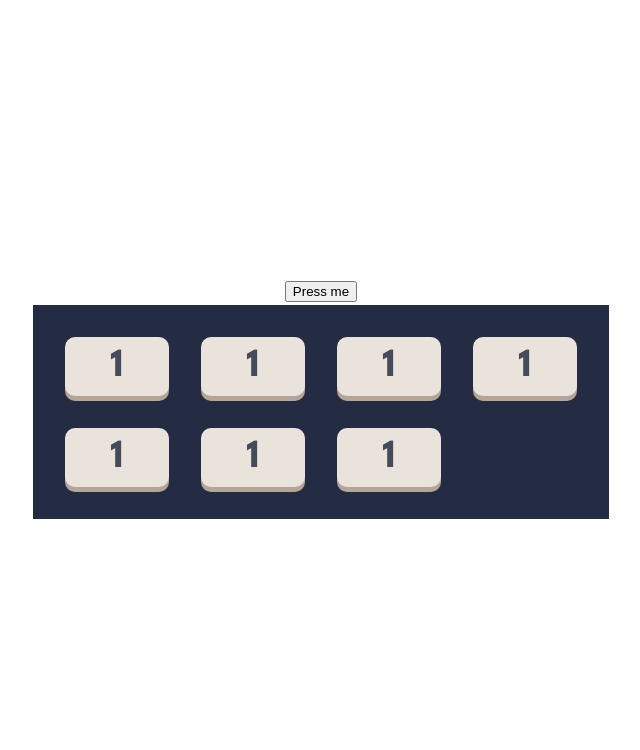
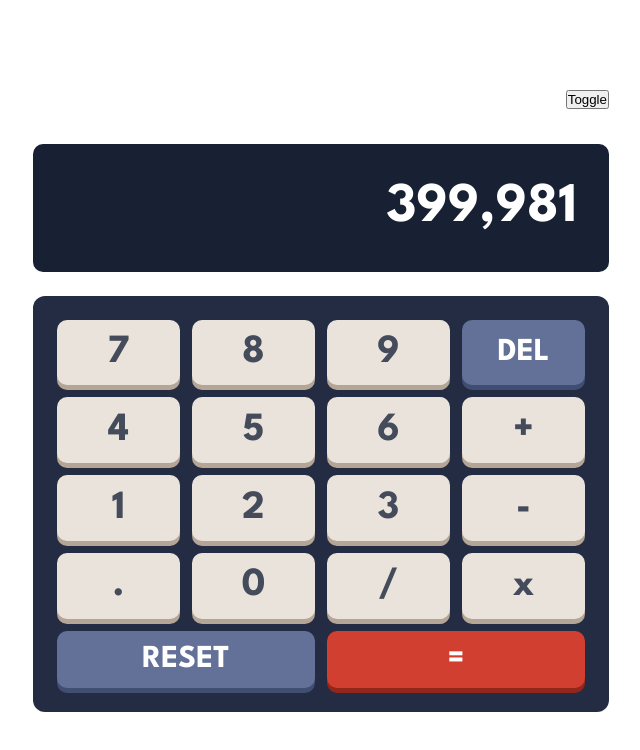
Before and after one commit to zulmy-azhary/calculator-app, a Svelte app: page / in a window 1280 px wide. Shown: the top 750 px of the page, without its empty margins (319-959 px from the left). Built offline with nearby package versions, Linux system fonts and the light colour scheme.

Commit message:
Styling and layouting the UI

```diff
--- a/src/App.svelte
+++ b/src/App.svelte
@@ -1,25 +1,17 @@
 <script lang="ts">
-  import Header from "./components/Header.svelte";
-  import Key from "./components/Key.svelte";
+  import { Header, Screen, Keypad } from "./components";
 </script>
 
 <Header />
 <main>
-  <Key>1</Key>
-  <Key>1</Key>
-  <Key>1</Key>
-  <Key>1</Key>
-  <Key>1</Key>
-  <Key>1</Key>
-  <Key>1</Key>
+  <Screen />
+  <Keypad />
 </main>
 
 <style>
   main {
-    display: grid;
-    grid-template-columns: repeat(4, minmax(0, 1fr));
-    gap: 2rem;
-    padding: 2rem;
-    background-color: var(--bgKeypad);
+    display: flex;
+    flex-direction: column;
+    row-gap: 1.5rem;
   }
 </style>
--- a/src/app.css
+++ b/src/app.css
@@ -20,7 +20,10 @@
   --bgKeyMainShadow: hsl(28, 16%, 65%);
 
   /*! Text */
-  --mainText: hsl(221, 14%, 31%);
+  --textMain: hsl(221, 14%, 31%);
+  --textSecondary: hsl(0, 0%, 100%);
+  --textAccent: var(--textSecondary);
+  --textScreen: var(--textSecondary);
 
   font-family: "League Spartan";
   font-size: 16px;
@@ -38,6 +41,7 @@
   -webkit-text-size-adjust: 100%;
 }
 
+/* Theme 2 */
 html[data-theme="theme-2"]:root {
   --bgMainColor: hsl(0, 0%, 90%);
   --bgKeypad: hsl(0, 5%, 81%);
@@ -50,9 +54,13 @@ html[data-theme="theme-2"]:root {
   --bgKeyMain: hsl(45, 7%, 89%);
   --bgKeyMainShadow: hsl(35, 11%, 61%);
 
-  --mainText: hsl(60, 10%, 19%);
+  --textMain: hsl(60, 10%, 19%);
+  --textSecondary: hsl(0, 0%, 100%);
+  --textAccent: var(--textSecondary);
+  --textScreen: var(--textMain);
 }
 
+/* Theme 3 */
 html[data-theme="theme-3"]:root {
   --bgMainColor: hsl(268, 75%, 9%);
   --bgKeypad: hsl(268, 71%, 12%);
@@ -65,12 +73,16 @@ html[data-theme="theme-3"]:root {
   --bgKeyMain: hsl(268, 47%, 21%);
   --bgKeyMainShadow: hsl(290, 70%, 36%);
 
-  --mainText: hsl(52, 100%, 62%);
+  --textMain: hsl(52, 100%, 62%);
+  --textSecondary: hsl(0, 0%, 100%);
+  --textAccent: hsl(198, 20%, 13%);
+  --textScreen: var(--textMain);
 }
 
-h1 {
-  padding: 1rem 2rem;
-  background-color: white;
+* {
+  margin: 0;
+  padding: 0;
+  box-sizing: border-box;
 }
 
 body {
@@ -82,11 +94,13 @@ body {
 }
 
 #app {
-  max-width: calc(var(--desktop) / 2.5);
+  max-width: calc(var(--desktop) / 2.25);
   width: 100%;
   margin: 0 auto;
   padding: 2rem;
-  text-align: center;
+  display: flex;
+  flex-direction: column;
+  row-gap: 2rem;
 }
 
 @media (prefers-color-scheme: light) {
--- a/src/components/Header.svelte
+++ b/src/components/Header.svelte
@@ -22,8 +22,18 @@
 </script>
 
 <header>
-  <button on:click={toggle}>Press me</button>
+  <h1 class="logo">calc</h1>
+  <button on:click={toggle}>Toggle</button>
 </header>
 
-<style>
+<style scoped>
+  header {
+    display: flex;
+    justify-content: space-between;
+    align-items: center;
+  }
+
+  .logo {
+    color: var(--textScreen);
+  }
 </style>
--- a/src/components/Key.svelte
+++ b/src/components/Key.svelte
@@ -1,29 +1,62 @@
-<script lang="ts">
-</script>
+<script lang="ts"></script>
 
-<button class="key">
+<button class="primary" {...$$props}>
   <slot />
 </button>
 
 <style>
-  .key {
+  button {
     display: flex;
     justify-content: center;
     align-items: center;
-    padding: 0.7rem;
-    background-color: var(--bgKeyMain);
-    color: var(--mainText);
+    padding: 0.9rem 1rem;
     border: none;
     cursor: pointer;
     border-radius: 10px;
     font-family: "League Spartan";
     font-size: 2.5rem;
     font-weight: 700;
-    box-shadow: 0 5px var(--bgKeyMainShadow);
     transition: 0.2s ease-in-out;
+    background-color: var(--bgColor);
+    color: var(--color);
+    box-shadow: 0 5px var(--boxShadow);
   }
-  .key:active {
+  button:active {
     transform: translateY(5px);
-    box-shadow: 0 0 var(--bgKeyMainShadow);
+    box-shadow: 0 0 var(--boxShadow);
+  }
+
+  button:hover {
+    filter: brightness(1.25);
+  }
+
+  .primary {
+    --bgColor: var(--bgKeyMain);
+    --color: var(--textMain);
+    --boxShadow: var(--bgKeyMainShadow);
+  }
+
+  .secondary {
+    --bgColor: var(--bgKeySecondary);
+    --color: var(--textSecondary);
+    --boxShadow: var(--bgKeySecondaryShadow);
+    text-transform: uppercase;
+    font-size: 2rem;
+  }
+
+  .accent {
+    --bgColor: var(--bgKeyAccent);
+    --color: var(--textAccent);
+    --boxShadow: var(--bgKeyAccentShadow);
+    text-transform: uppercase;
+    font-size: 2rem;
+  }
+
+  .col-span-1 {
+    grid-column: span 1 / span 1;
+  }
+
+  .col-span-2 {
+    grid-column: span 2 / span 2;
   }
 </style>
--- /dev/null
+++ b/src/components/Keypad.svelte
@@ -0,0 +1,42 @@
+<script lang="ts">
+  import { Key } from ".";
+</script>
+
+<section class="keypad">
+  <Key>7</Key>
+  <Key>8</Key>
+  <Key>9</Key>
+  <Key class="secondary">Del</Key>
+  <Key>4</Key>
+  <Key>5</Key>
+  <Key>6</Key>
+  <Key>+</Key>
+  <Key>1</Key>
+  <Key>2</Key>
+  <Key>3</Key>
+  <Key>-</Key>
+  <Key>.</Key>
+  <Key>0</Key>
+  <Key>/</Key>
+  <Key>x</Key>
+  <Key class="secondary col-span-2">Reset</Key>
+  <Key class="accent col-span-2">=</Key>
+</section>
+
+<style scoped>
+  .keypad {
+    display: grid;
+    grid-template-columns: repeat(4, minmax(0, 1fr));
+    gap: 0.75rem;
+    padding: 1.5rem;
+    background-color: var(--bgKeypad);
+    border-radius: 12px;
+  }
+
+  @media (min-width: 1440px) {
+    .keypad {
+      gap: 2rem;
+      padding: 2rem;
+    }
+  }
+</style>
--- /dev/null
+++ b/src/components/Screen.svelte
@@ -0,0 +1,25 @@
+<script lang="ts">
+</script>
+
+<section class="screen">
+ <p class="output">399,981</p>
+</section>
+
+<style scoped>
+  .screen {
+    padding: 2.5rem 2rem;
+    text-align: end;
+    background-color: var(--bgScreen);
+    color: var(--textScreen);
+    display: flex;
+    justify-content: end;
+    align-items: center;
+    border-radius: 10px;
+  }
+
+  .output {
+    font-size: 3.5rem;
+    line-height: 3rem;
+    font-weight: 700;
+  }
+</style>
--- /dev/null
+++ b/src/components/index.ts
@@ -0,0 +1,4 @@
+export { default as Header } from "./Header.svelte";
+export { default as Key } from "./Key.svelte";
+export { default as Screen } from "./Screen.svelte";
+export { default as Keypad } from "./Keypad.svelte";
```
